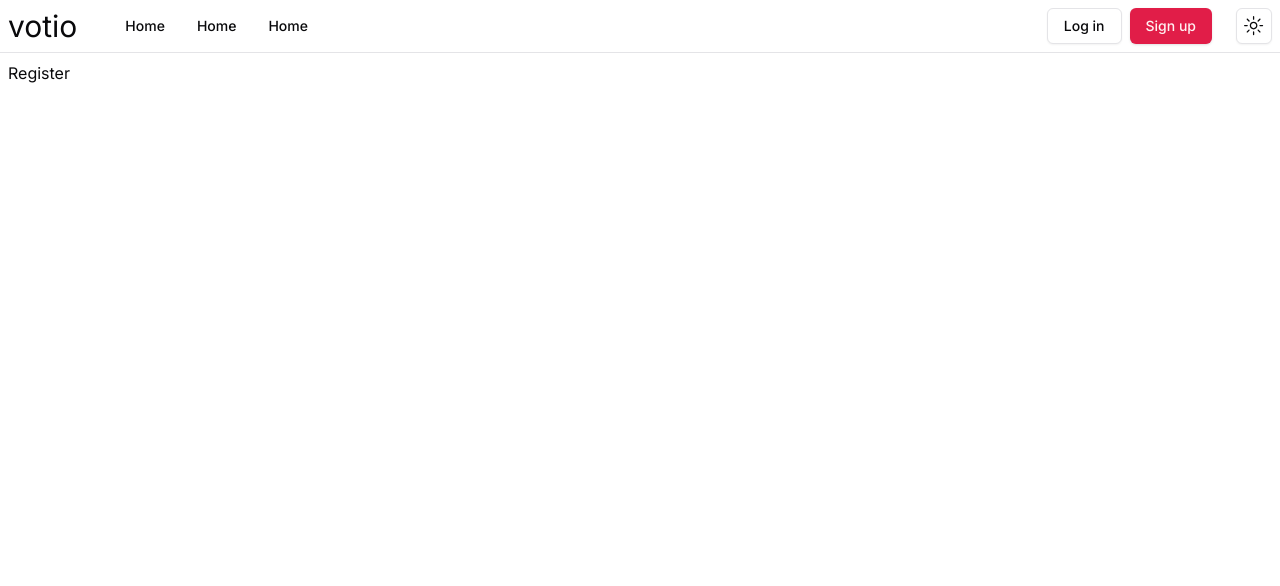
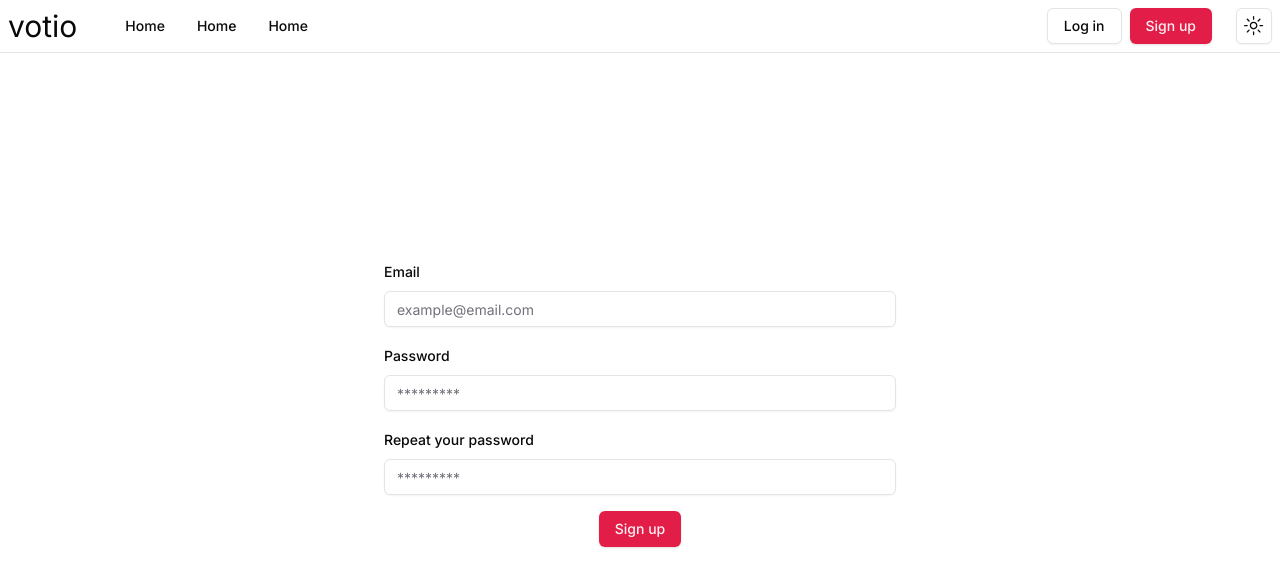
Before and after one commit to QuietSup/votio, a Next.js app in the folder client/: page /register in a window 1280 px wide. Shown: the top 586 px of the page. Built offline with nearby package versions, Linux system fonts and the light colour scheme.

Commit message:
feat(client): make ui for Sign Up page

```diff
--- a/client/src/app/register/page.tsx
+++ b/client/src/app/register/page.tsx
@@ -1,7 +1,109 @@
+"use client";
+
+import { Button } from "@/components/ui/button";
+import {
+  Form,
+  FormControl,
+  FormField,
+  FormItem,
+  FormLabel,
+  FormMessage,
+} from "@/components/ui/form";
+import { Input } from "@/components/ui/input";
+import { zodResolver } from "@hookform/resolvers/zod";
+import { useForm } from "react-hook-form";
+import { z } from "zod";
+
+const loginFromSchema = z
+  .object({
+    email: z
+      .string()
+      .min(2, {
+        message: "Email must be at least 2 characters long",
+      })
+      .email("This is not a valid email."),
+    password: z.string().min(1, { message: "Required field" }),
+    repeatedPassword: z.string().min(2, {
+      message: "Password must be at least 2 characters long",
+    }),
+  })
+  .refine((data) => data.password === data.repeatedPassword, {
+    message: "Passwords don't match",
+    path: ["repeatedPassword"],
+  });
+
 export default function Page() {
+  const form = useForm<z.infer<typeof loginFromSchema>>({
+    resolver: zodResolver(loginFromSchema),
+    defaultValues: {
+      email: "",
+      password: "",
+    },
+  });
+
+  function onSubmit(values: z.infer<typeof loginFromSchema>) {
+    // Do something with the form values.
+    // ✅ This will be type-safe and validated.
+    console.log(values);
+  }
+
   return (
     <>
-      <div>Register</div>
+      {/* <div>Login</div> */}
+      <Form {...form}>
+        <form
+          onSubmit={form.handleSubmit(onSubmit)}
+          className="space-y-4 w-full max-w-lg m-auto"
+        >
+          <FormField
+            control={form.control}
+            name="email"
+            render={({ field }) => (
+              <FormItem>
+                <FormLabel>Email</FormLabel>
+                <FormControl>
+                  <Input placeholder="example@email.com" {...field} />
+                </FormControl>
+                <FormMessage />
+              </FormItem>
+            )}
+          />
+
+          <FormField
+            control={form.control}
+            name="password"
+            render={({ field }) => (
+              <FormItem>
+                <FormLabel>Password</FormLabel>
+                <FormControl>
+                  <Input placeholder="*********" {...field} />
+                </FormControl>
+                <FormMessage />
+              </FormItem>
+            )}
+          />
+
+          <FormField
+            control={form.control}
+            name="repeatedPassword"
+            render={({ field }) => (
+              <FormItem>
+                <FormLabel>Repeat your password</FormLabel>
+                <FormControl>
+                  <Input placeholder="*********" {...field} />
+                </FormControl>
+                <FormMessage />
+              </FormItem>
+            )}
+          />
+
+          <div className=" flex flex-row w-full items-center">
+            <Button type="submit" variant={"default"} className="m-auto">
+              Sign up
+            </Button>
+          </div>
+        </form>
+      </Form>
     </>
   );
 }
```
